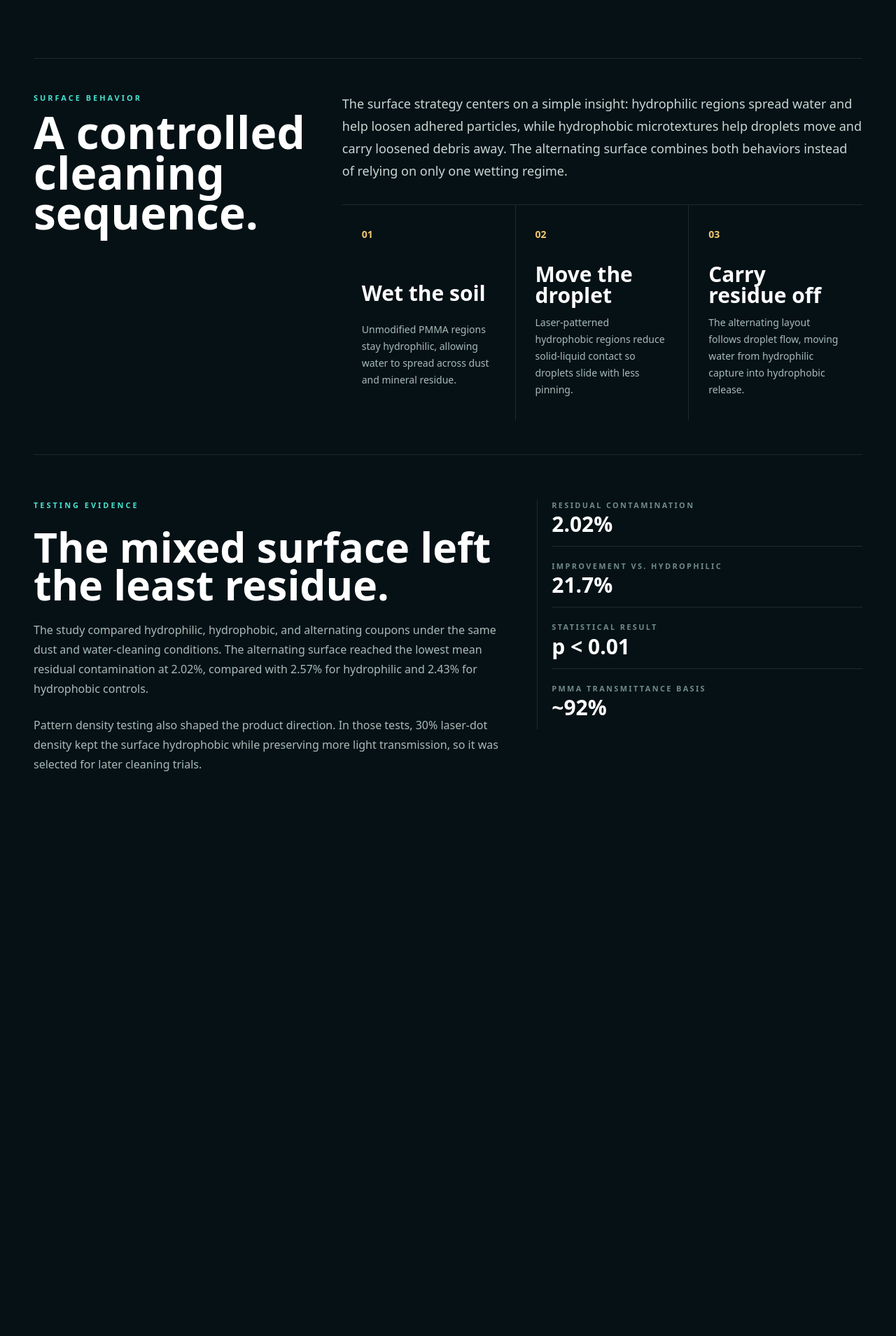
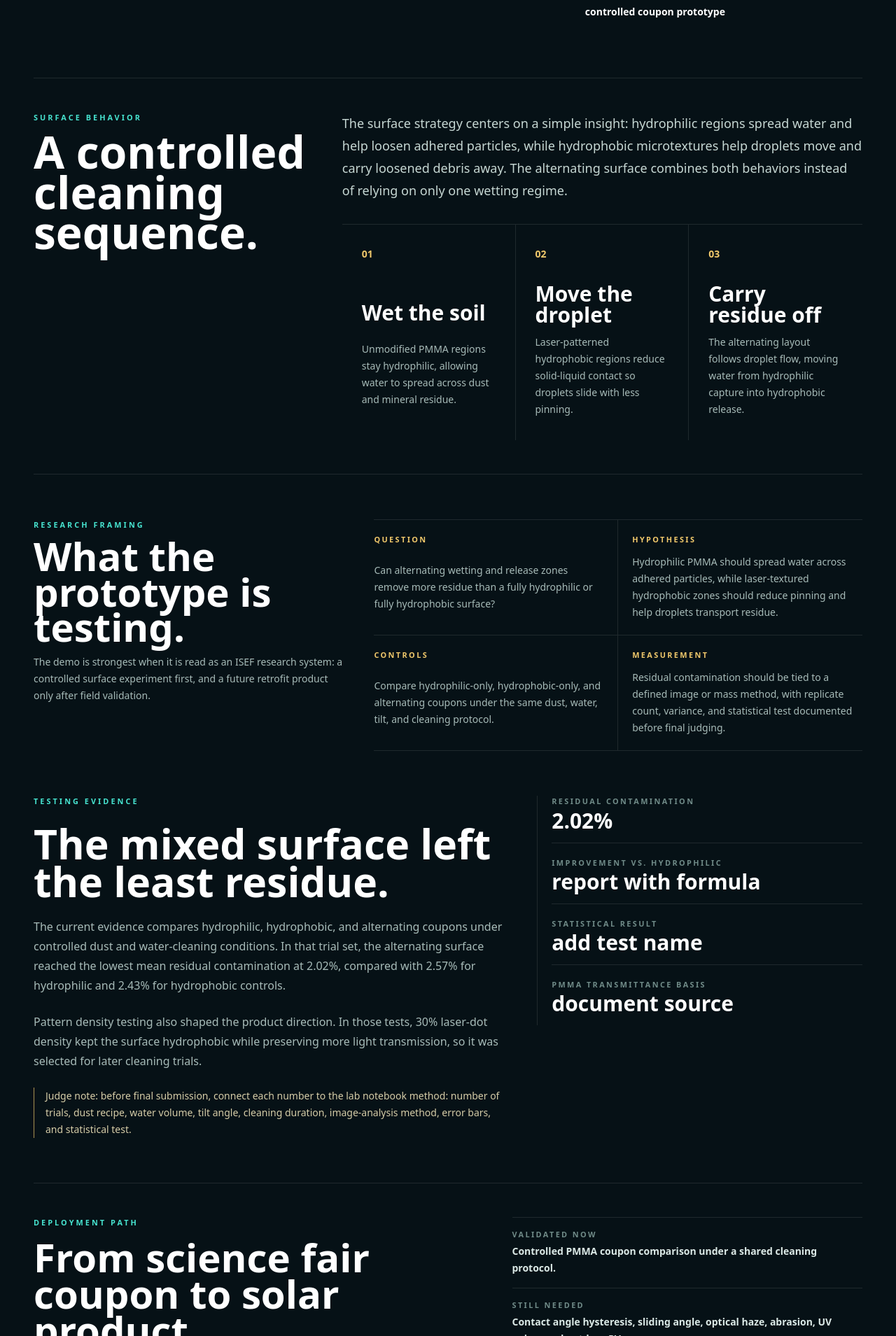
Before and after one commit to Wavighna/Isef26, a Next.js app: page / in a window 1280 px wide. Shown: the part 891-2800 px from the top of the page at 70% size. Before the commit the page ends 2061 px from the top, so only its background shows below. Built offline with nearby package versions, Linux system fonts and the light colour scheme; what us-atlas, world-atlas would draw is missing.

Commit message:
Clarify prototype framing and validation caveats

```diff
--- a/app/_components/project-pages.tsx
+++ b/app/_components/project-pages.tsx
@@ -81,17 +81,18 @@ export function ProductContent() {
           <div className="grid min-w-0 content-center gap-8 px-5 py-12 sm:px-8 lg:gap-10 lg:px-12 lg:py-16">
             <div className="grid max-w-[50rem] min-w-0 gap-6">
               <p className="m-0 text-[0.58rem] font-black tracking-[0.2em] text-[#47e4d0] uppercase sm:text-[0.68rem] sm:tracking-[0.28em]">
-                Chemical-free PV cleaning surface
+                No applied hydrophobic coating
               </p>
               <h1 className="m-0 max-w-full break-words text-[clamp(2.05rem,10vw,2.9rem)] leading-[0.9] font-black tracking-normal text-white lg:text-[clamp(3.45rem,7.6vw,7.8rem)] lg:leading-[0.86]">
                 Passive cleaning from surface physics.
               </h1>
               <p className="m-0 max-w-full text-[0.92rem] leading-6 text-[#b5c8c5] sm:max-w-[41rem] sm:text-base sm:leading-7">
-                The project uses transparent PMMA as a solar-cover analog and
-                combines unmodified hydrophilic regions with CO2 laser-textured
-                hydrophobic regions. The goal is to loosen dust first, then move
-                dirty droplets down the panel without PFAS-style chemical
-                coatings.
+                Dust, pollen, salt film, and mineral residue block incoming
+                light and make solar arrays harder to maintain. This research
+                prototype uses transparent PMMA as a solar-cover analog,
+                combining unmodified hydrophilic regions with CO2
+                laser-textured hydrophobic release zones so water can loosen
+                soil first, then carry dirty droplets down the panel.
               </p>
             </div>
 
@@ -121,6 +122,7 @@ export function ProductContent() {
             <div className="absolute bottom-5 left-1/2 flex w-[min(520px,calc(100%-2.5rem))] -translate-x-1/2 flex-wrap justify-center gap-x-12 gap-y-4 border-t border-white/10 pt-5 text-center">
               <ProductProof label="Material" value="PMMA cover analog" />
               <ProductProof label="Texture" value="30% CO2 laser dot density" />
+              <ProductProof label="Status" value="controlled coupon prototype" />
             </div>
           </div>
         </div>
@@ -167,6 +169,41 @@ export function ProductContent() {
             </div>
           </section>
 
+          <section className="grid gap-10 lg:grid-cols-[minmax(0,0.64fr)_minmax(0,1fr)] lg:items-start">
+            <div className="grid gap-3">
+              <p className="m-0 text-[0.58rem] font-black tracking-[0.2em] text-[#47e4d0] uppercase sm:text-[0.68rem] sm:tracking-[0.28em]">
+                Research framing
+              </p>
+              <h2 className="m-0 max-w-[12ch] text-[clamp(1.85rem,8.4vw,2.45rem)] leading-[0.92] font-black text-white lg:text-[clamp(2.2rem,4.4vw,4.7rem)] lg:leading-[0.9]">
+                What the prototype is testing.
+              </h2>
+              <p className="m-0 max-w-[32rem] text-[0.9rem] leading-6 text-[#a7bbb8] sm:text-sm">
+                The demo is strongest when it is read as an ISEF research
+                system: a controlled surface experiment first, and a future
+                retrofit product only after field validation.
+              </p>
+            </div>
+
+            <div className="grid gap-0 border-t border-white/10 sm:grid-cols-2">
+              <ResearchFrameItem
+                label="Question"
+                text="Can alternating wetting and release zones remove more residue than a fully hydrophilic or fully hydrophobic surface?"
+              />
+              <ResearchFrameItem
+                label="Hypothesis"
+                text="Hydrophilic PMMA should spread water across adhered particles, while laser-textured hydrophobic zones should reduce pinning and help droplets transport residue."
+              />
+              <ResearchFrameItem
+                label="Controls"
+                text="Compare hydrophilic-only, hydrophobic-only, and alternating coupons under the same dust, water, tilt, and cleaning protocol."
+              />
+              <ResearchFrameItem
+                label="Measurement"
+                text="Residual contamination should be tied to a defined image or mass method, with replicate count, variance, and statistical test documented before final judging."
+              />
+            </div>
+          </section>
+
           <section className="grid gap-10 lg:grid-cols-[minmax(0,0.95fr)_minmax(320px,0.65fr)] lg:items-start">
             <div className="grid gap-6">
               <p className="m-0 text-[0.58rem] font-black tracking-[0.2em] text-[#47e4d0] uppercase sm:text-[0.68rem] sm:tracking-[0.28em]">
@@ -176,11 +213,11 @@ export function ProductContent() {
                 The mixed surface left the least residue.
               </h2>
               <p className="m-0 max-w-[44rem] text-[0.95rem] leading-7 text-[#a7bbb8] sm:text-base">
-                The study compared hydrophilic, hydrophobic, and alternating
-                coupons under the same dust and water-cleaning conditions. The
-                alternating surface reached the lowest mean residual
-                contamination at 2.02%, compared with 2.57% for hydrophilic and
-                2.43% for hydrophobic controls.
+                The current evidence compares hydrophilic, hydrophobic, and
+                alternating coupons under controlled dust and water-cleaning
+                conditions. In that trial set, the alternating surface reached
+                the lowest mean residual contamination at 2.02%, compared with
+                2.57% for hydrophilic and 2.43% for hydrophobic controls.
               </p>
               <p className="m-0 max-w-[44rem] text-[0.95rem] leading-7 text-[#a7bbb8] sm:text-base">
                 Pattern density testing also shaped the product direction. In
@@ -188,13 +225,52 @@ export function ProductContent() {
                 while preserving more light transmission, so it was selected for
                 later cleaning trials.
               </p>
+              <p className="m-0 max-w-[44rem] border-l border-[#f0c86b]/70 pl-4 text-[0.82rem] leading-6 text-[#d6cda8] sm:text-sm">
+                Judge note: before final submission, connect each number to the
+                lab notebook method: number of trials, dust recipe, water volume,
+                tilt angle, cleaning duration, image-analysis method, error
+                bars, and statistical test.
+              </p>
             </div>
 
             <div className="grid gap-5 border-l border-white/10 pl-5">
               <ResearchMetric label="Residual contamination" value="2.02%" />
-              <ResearchMetric label="Improvement vs. hydrophilic" value="21.7%" />
-              <ResearchMetric label="Statistical result" value="p < 0.01" />
-              <ResearchMetric label="PMMA transmittance basis" value="~92%" />
+              <ResearchMetric label="Improvement vs. hydrophilic" value="report with formula" />
+              <ResearchMetric label="Statistical result" value="add test name" />
+              <ResearchMetric label="PMMA transmittance basis" value="document source" />
+            </div>
+          </section>
+
+          <section className="grid gap-10 border-t border-white/10 pt-12 lg:grid-cols-[minmax(0,0.9fr)_minmax(320px,0.7fr)] lg:items-start">
+            <div className="grid gap-4">
+              <p className="m-0 text-[0.58rem] font-black tracking-[0.2em] text-[#47e4d0] uppercase sm:text-[0.68rem] sm:tracking-[0.28em]">
+                Deployment path
+              </p>
+              <h2 className="m-0 text-[clamp(1.8rem,8vw,2.4rem)] leading-[0.94] font-black text-white lg:text-[clamp(2.2rem,4.4vw,4.5rem)] lg:leading-[0.92]">
+                From science fair coupon to solar product.
+              </h2>
+              <p className="m-0 max-w-[48rem] text-[0.95rem] leading-7 text-[#a7bbb8] sm:text-base">
+                The near-term product idea is a transparent retrofit sheet for
+                solar-panel operators, installers, or panel makers that want to
+                reduce water, labor, and downtime from cleaning. The current
+                prototype does not prove those savings yet; it shows the
+                physical mechanism and a path to validate them.
+              </p>
+            </div>
+
+            <div className="grid gap-0 border-y border-white/10">
+              <ValidationLine
+                label="Validated now"
+                text="Controlled PMMA coupon comparison under a shared cleaning protocol."
+              />
+              <ValidationLine
+                label="Still needed"
+                text="Contact angle hysteresis, sliding angle, optical haze, abrasion, UV aging, and outdoor PV power recovery."
+              />
+              <ValidationLine
+                label="Commercial proof"
+                text="Show that the overlay cleans enough residue to justify added material cost without unacceptable light loss."
+              />
             </div>
           </section>
         </div>
@@ -236,6 +312,17 @@ function ProductStep({
   );
 }
 
+function ResearchFrameItem({ label, text }: { label: string; text: string }) {
+  return (
+    <article className="grid gap-3 border-b border-white/10 py-5 sm:odd:border-r sm:odd:pr-5 sm:even:pl-5">
+      <span className="text-[0.56rem] font-black tracking-[0.18em] text-[#f0c86b] uppercase sm:text-[0.68rem] sm:tracking-[0.22em]">
+        {label}
+      </span>
+      <p className="m-0 text-[0.86rem] leading-6 text-[#a7bbb8] sm:text-sm">{text}</p>
+    </article>
+  );
+}
+
 function ResearchMetric({ label, value }: { label: string; value: string }) {
   return (
     <div className="grid gap-1 border-b border-white/10 pb-4 last:border-b-0">
@@ -243,6 +330,17 @@ function ResearchMetric({ label, value }: { label: string; value: string }) {
         {label}
       </span>
       <strong className="text-2xl leading-none font-black text-white sm:text-3xl">{value}</strong>
+    </div>
+  );
+}
+
+function ValidationLine({ label, text }: { label: string; text: string }) {
+  return (
+    <div className="grid gap-1 border-b border-white/10 py-4 last:border-b-0">
+      <span className="text-[0.56rem] font-black tracking-[0.18em] text-[#708b88] uppercase sm:text-[0.68rem] sm:tracking-[0.22em]">
+        {label}
+      </span>
+      <strong className="text-[0.86rem] leading-6 text-[#dbe9e6] sm:text-sm">{text}</strong>
     </div>
   );
 }
@@ -692,7 +790,7 @@ export function PatternLabContent() {
             paragraphs={[
               "The baseline layout uses equal-width hydrophilic and hydrophobic bands so every water path crosses the same amount of each surface.",
               "Hydrophilic bands spread water across dust and mineral residue. Dotted hydrophobic bands create release zones that help droplets keep moving.",
-              "This pattern is the clearest production direction because it is easy to manufacture, easy to inspect, and directly aligned with downward droplet travel."
+              "This pattern is the most practical next prototype candidate because it is easy to inspect and directly aligned with downward droplet travel."
             ]}
           />
 
@@ -703,7 +801,7 @@ export function PatternLabContent() {
             paragraphs={[
               "This option moves gradually from hydrophilic wetting into hydrophobic release instead of switching between hard bands.",
               "The smoother transition is meant to reduce droplet pinning, where water slows down at a sharp surface boundary.",
-              "It is useful as a comparison to the equal-band design when tuning for smoother water movement across the panel."
+              "It is useful as a future comparison to the equal-band design when tuning for smoother water movement across the panel."
             ]}
           />
 
@@ -714,9 +812,34 @@ export function PatternLabContent() {
             paragraphs={[
               "Rectangular paths test whether geometry can steer dirty water outward as well as downward.",
               "Plain rectangular channels are hydrophilic wetting zones. Dotted rectangular bands are hydrophobic release paths, made more visible here so the alternating behavior is clear.",
-              "This layout keeps large transparent areas while adding repeated release paths around the surface."
+              "This layout keeps large transparent areas while adding repeated release paths around the surface, but needs optical-loss and durability testing."
             ]}
           />
+        </div>
+
+        <div className="grid gap-4 border-t border-white/10 pt-7 lg:grid-cols-[0.42fr_1fr]">
+          <div>
+            <p className="m-0 text-[0.58rem] font-black tracking-[0.2em] text-[#47e4d0] uppercase sm:text-[0.68rem] sm:tracking-[0.28em]">
+              Pattern constraints
+            </p>
+            <h2 className="m-0 mt-2 text-[1.55rem] leading-[0.98] font-black text-white sm:text-3xl">
+              Each pattern must earn its place.
+            </h2>
+          </div>
+          <div className="grid gap-3 text-[0.86rem] leading-6 text-[#a7bbb8] sm:grid-cols-3 sm:text-sm">
+            <p className="m-0 border-t border-white/10 pt-3 sm:border-t-0 sm:border-l sm:pl-4 sm:pt-0">
+              Transparency matters because any cleaning benefit must outweigh
+              added haze or optical loss from texture.
+            </p>
+            <p className="m-0 border-t border-white/10 pt-3 sm:border-t-0 sm:border-l sm:pl-4 sm:pt-0">
+              Durability matters because outdoor panels face UV exposure,
+              abrasion, thermal cycling, and repeated wet/dry soiling.
+            </p>
+            <p className="m-0 border-t border-white/10 pt-3 sm:border-t-0 sm:border-l sm:pl-4 sm:pt-0">
+              Manufacturability matters because a retrofit overlay must be
+              inspectable, repeatable, and practical to apply at panel scale.
+            </p>
+          </div>
         </div>
       </div>
     </section>
```
Also changed, not shown: app/page.tsx (+45 -6 lines), 2 other files (tests, documents, lock files or other folders).
